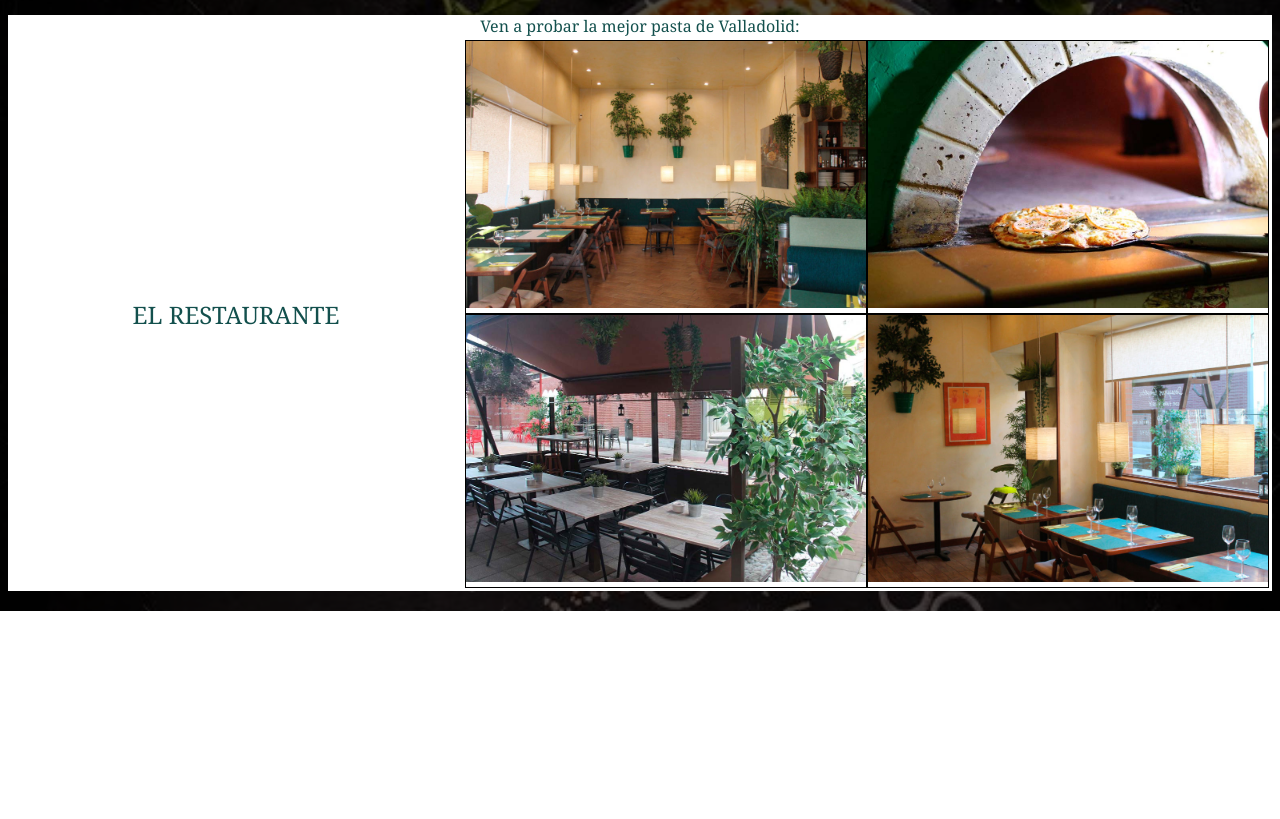
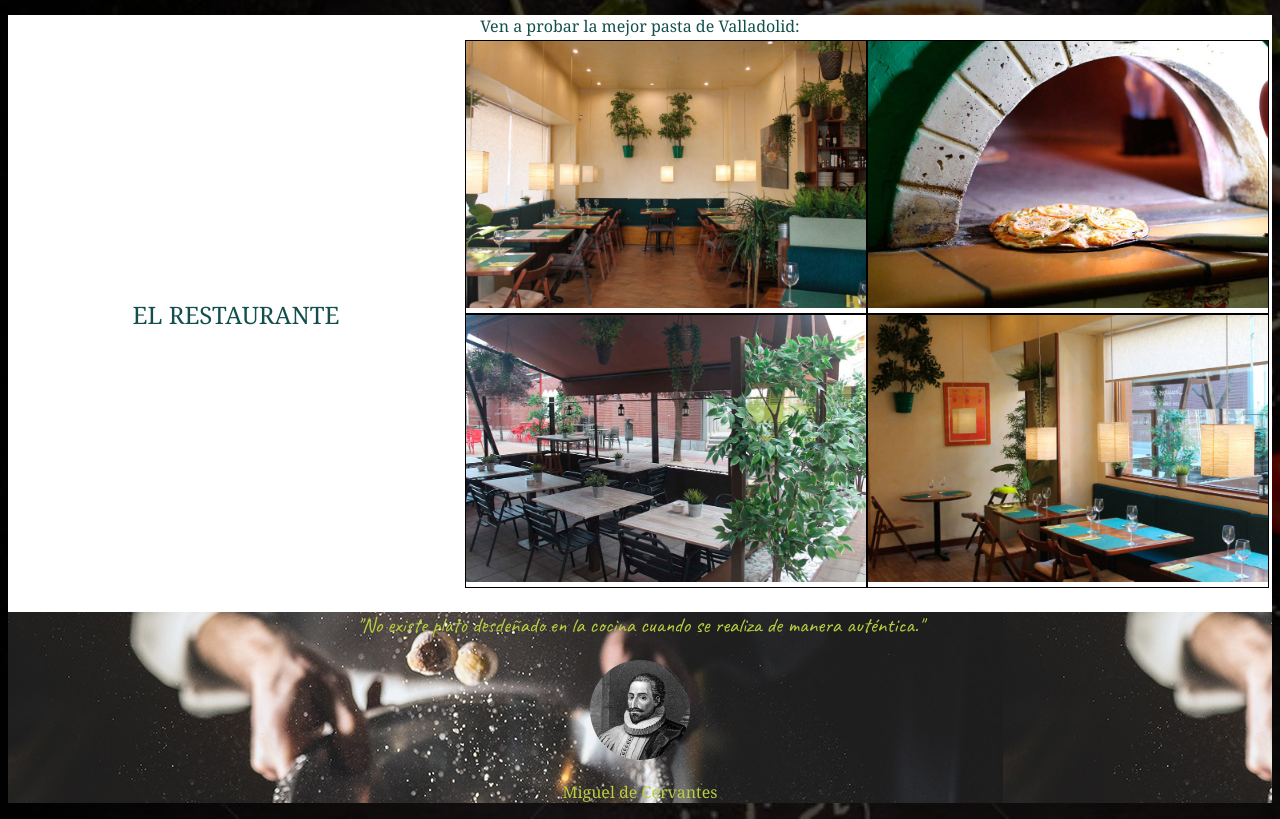
Before and after one commit to kaisadilla/it-res, a plain HTML site: page index.html in a window 1280 px wide. Shown: the part 189-1008 px from the top of the page. Before the commit the page ends 800 px from the top, so only its background shows below. Drawn offline with Linux system fonts and the light colour scheme.

Commit message:
added footer

```diff
--- a/css/style.css
+++ b/css/style.css
@@ -48,3 +48,23 @@ body {
     border: 1px solid black;
     padding: 0px 0px 0px 0px;
 }
+
+footer {
+    background-image: url('../img/bg2.jpg');
+    width: 100%;
+    position: relative;
+    left: 0;
+    bottom: 0;
+    text-align: center;
+    color: #BACE40;
+}
+
+footer > img {
+    width: 100px;
+    border-radius: 50%;
+}
+
+.quote {
+    font-family: 'Caveat', cursive;
+    font-size: 16pt;
+}
--- a/index.html
+++ b/index.html
@@ -4,6 +4,7 @@
     <meta charset="UTF-8">
     <meta name="viewport" content="width=device-width, initial-scale=1.0">
     <title>Ristorante Tatín</title>
+    <link href="https://fonts.googleapis.com/css2?family=Caveat&display=swap" rel="stylesheet">
     <link rel="stylesheet" href="css/style.css">
 </head>
 <body>
@@ -36,17 +37,11 @@
                 </td>
             </tr>
         </table>
-        <!--<table id="showcase">
-            <tr>
-                <td rowspan=2>EL RESTAURANTE</td>
-                <td><img src="img/showcase1.jpg"></td>
-                <td><img src="img/showcase2.jpg"></td>
-            </tr>
-            <tr>
-                <td><img src="img/showcase3.jpg"></td>
-                <td><img src="img/showcase4.jpg"></td>
-            </tr>
-        </table>-->
+        <footer class="bar">
+            <p class="quote">"No existe plato desdeñado en la cocina cuando se realiza de manera auténtica."</p>
+            <img src="img/mcerv.jpg">
+            <p>Miguel de Cervantes</p>
+        </footer>
     </div>
 </body>
 </html>
```
Also changed, not shown: img/bg2.jpg (added), img/mcerv.jpg (added).
